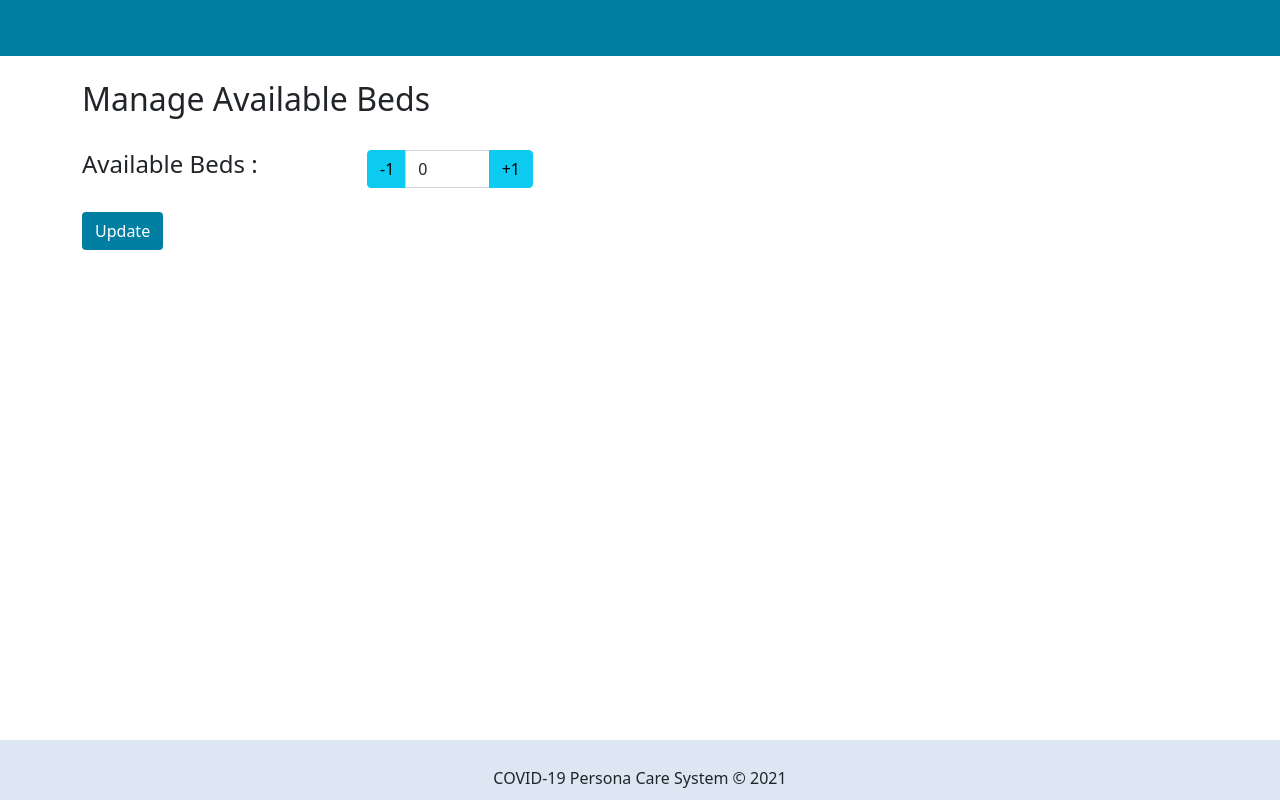
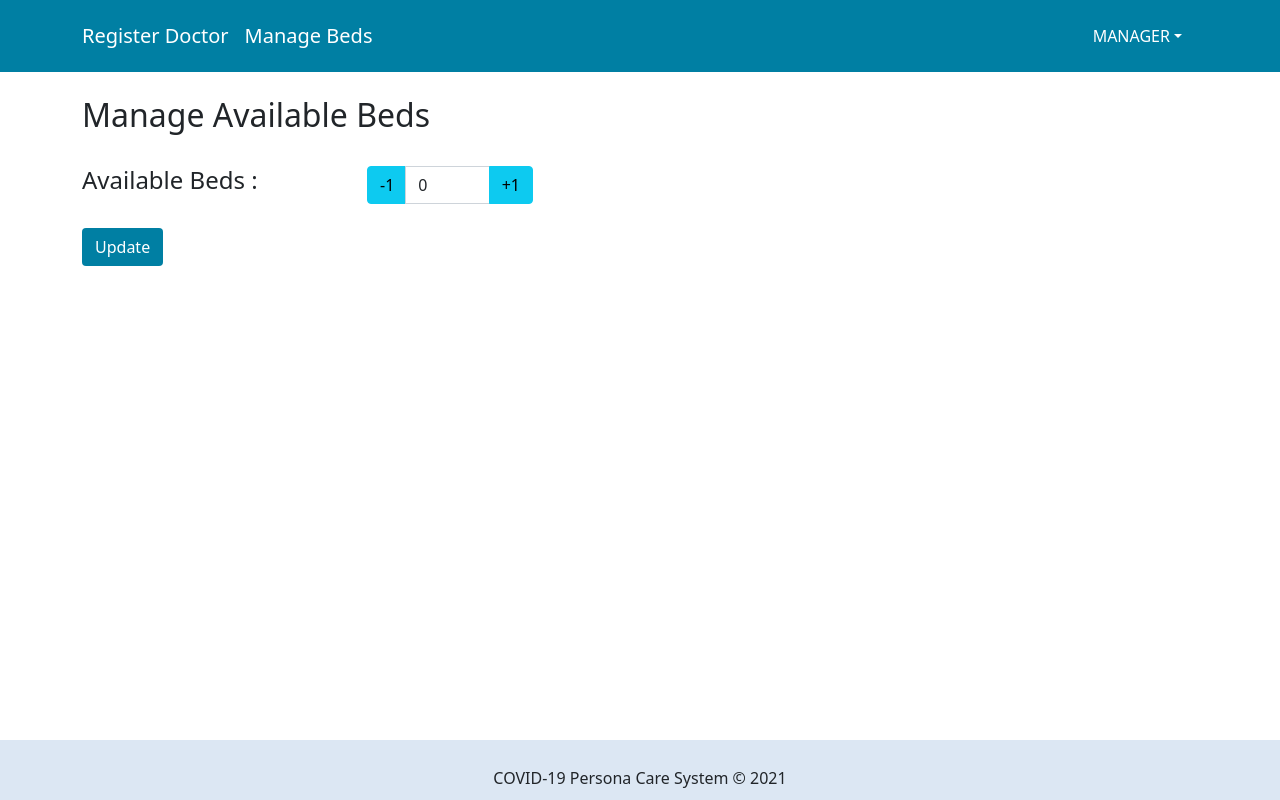
Before and after one commit to PersistentGEMS-GRP8/COVID_Persona_Care-Frontend, a React (Create React App) app: page /manageBeds in a window 1280 px wide. Built offline with nearby package versions, Linux system fonts and the light colour scheme; no server answers.

Commit message:
manager navbar added

```diff
--- a/package.json
+++ b/package.json
@@ -16,6 +16,7 @@
     "react-dom": "^17.0.2",
     "react-router-dom": "^5.2.0",
     "react-scripts": "4.0.3",
+    "sweetalert2": "^11.1.2",
     "web-vitals": "^1.1.2",
     "yup": "^0.32.9"
   },
--- a/src/components/Manager/ManageBeds.jsx
+++ b/src/components/Manager/ManageBeds.jsx
@@ -1,6 +1,7 @@
 import React from 'react';
 import * as hospitalService from '../../services/HospitalService';
-import Navbar from '../layout/navbar';
+import ManagerNavbar from '../Manager/ManagerNavbar';
+import Swal from 'sweetalert2';
 
 class ManageBeds extends React.Component {
     constructor(props) {
@@ -23,7 +24,13 @@ class ManageBeds extends React.Component {
     updateBeds = () => {
         const noOfBeds = this.state.quantity;
         hospitalService.updateHospitalBeds(12, noOfBeds).then(res => {
-            this.props.history.push('/manageBeds');
+            Swal.fire({
+                position: 'top-end',
+                icon: 'success',
+                title: 'Successfully Updated',
+                showConfirmButton: false,
+                timer: 1500
+              })
         });
     }
     incrementBeds = () => {
@@ -36,7 +43,7 @@ class ManageBeds extends React.Component {
     render() {
         return (
             <div>
-                <Navbar />
+                <ManagerNavbar />
                 <br></br>
                 <div class="container">
                     <div class="row">
--- /dev/null
+++ b/src/components/Manager/ManagerNavbar.jsx
@@ -0,0 +1,38 @@
+import React, { Component } from "react";
+import 'bootstrap/dist/css/bootstrap.min.css';
+import '../../css/admin.css';
+import authService from "../../services/auth-service";
+
+class ManagerNavbar extends Component {
+  render() {
+    return (
+
+      <div className="navbar navbar-fixed">
+       <nav className="navbar container ">
+
+         <div className="btn-group" style={{float:'left'}}>
+          <a className="navbar-brand " href="/doctors/new" >Register Doctor</a>
+          <a className="navbar-brand " href="/manageBeds" >Manage Beds</a>
+         </div>
+
+         <ul className="nav" >
+           <li className="nav-item dropdown dropdown-menu-left">
+             <a className="nav-link dropdown-toggle btn-md" href="#" id="navbarDropdown"
+             role="button" data-toggle="dropdown" aria-haspopup="true" aria-expanded="false"
+             style={{color: "white"}}>
+            MANAGER
+            </a>
+            <div className="dropdown-menu" aria-labelledby="navbarDropdown">
+              <a className="dropdown-item" href="#">Update Credentials</a>
+              <div className="dropdown-divider"></div>
+              <a className="dropdown-item" href="/" onClick={authService.logout}>Logout</a>
+            </div>
+            </li>
+         </ul>
+        </nav>
+      </div>
+
+    );
+  }
+}
+export default ManagerNavbar;
--- a/src/pages/ManagerDashboard.jsx
+++ b/src/pages/ManagerDashboard.jsx
@@ -1,7 +1,7 @@
 import React, { useState, useEffect } from 'react';
 import { Link } from 'react-router-dom';
 import { Table, Button } from 'react-bootstrap';
-
+import ManagerNavbar from '../components/Manager/ManagerNavbar'
 import { getDoctors, deleteDoctorInHospital } from '../services/doctorService';
 
 const ManagerDashboard = (props) => {
@@ -32,14 +32,15 @@ const ManagerDashboard = (props) => {
 
   return (
     <>
-    <div className='d-flex flex-row-reverse my-2'>
+    {/* <div className='d-flex flex-row-reverse my-2'>
       <Link to='/doctors/new' className='text-decoration-none p-2'>
           <Button variant='primary'>Register Doctor</Button>
       </Link>
       <Link to='/manageBeds' className='text-decoration-none p-2'>
           <Button variant='primary'>Manage Beds</Button>
       </Link>
-      </div>
+      </div> */}
+      <ManagerNavbar/>
       <Table bordered hover>
         <thead>
           <tr>
```
Also changed, not shown: 1 other file (tests, documents, lock files or other folders).
